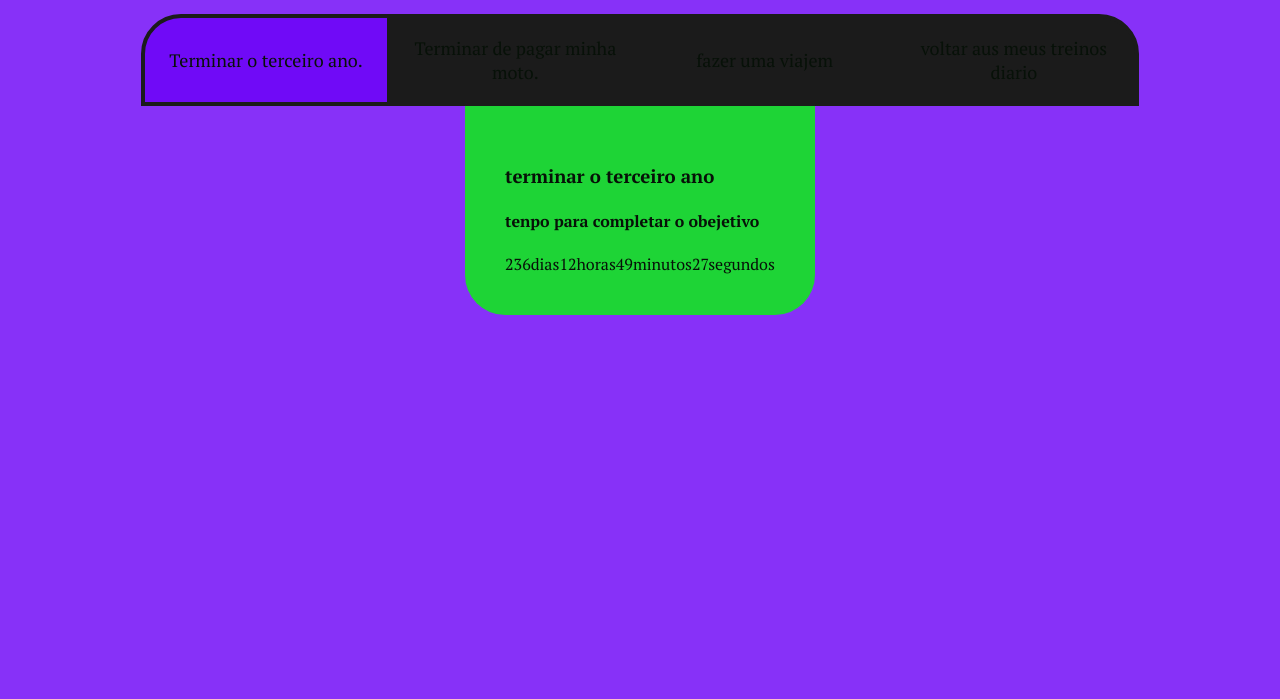
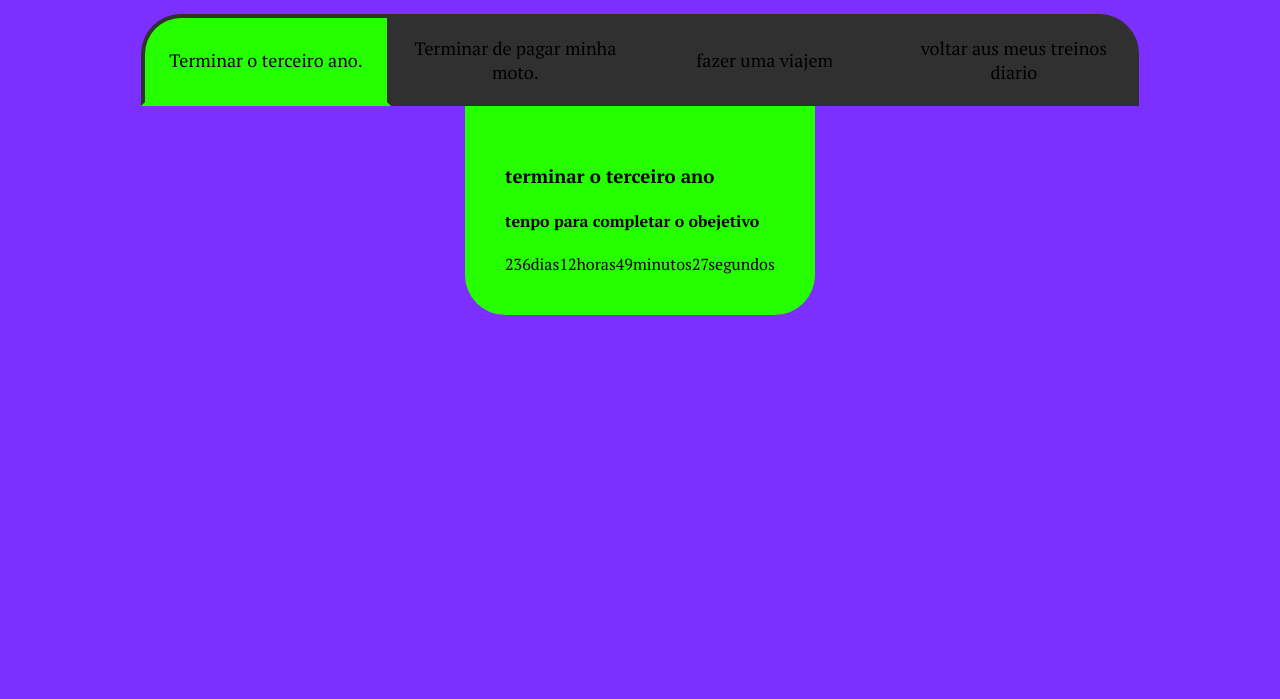
Before and after one commit to macedo311722/2024-3b-meus-, a plain HTML site: page index.html in a window 1280 px wide. Shown: the part 101-800 px from the top of the page. Drawn offline with Linux system fonts and the light colour scheme; a web font is replaced by a local one.

Commit message:
Add files via upload

```diff
--- a/style.css
+++ b/style.css
@@ -4,10 +4,10 @@
 
 
 :root{
-    --verde: #1ed436;
-    --preto: #071108;
-    --roxo: #6c02f7cf;
-    --cinza: #1b1b1b;
+    --verde: #26ff00;
+    --preto: #000000;
+    --roxo: #5d00ffcf;
+    --cinza: #303030;
     --font-texto: "PT Serif", serif;
     --fonte-titulo: "Francois One", sans-serif;
 }
@@ -65,8 +65,8 @@ body{
     border-radius: 0 0 40px 40px;
 }
 .botao.ativo{
-    background-color: var(--roxo);
-    border-bottom: 4px solid var(--cinza);
+    background-color: var(--verde);
+    border-bottom: 4px solid var(--verde);
 }
 .abas-textos{
     background-color: var(--verde);
```
